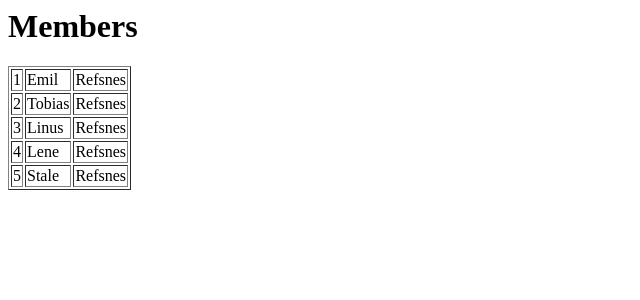
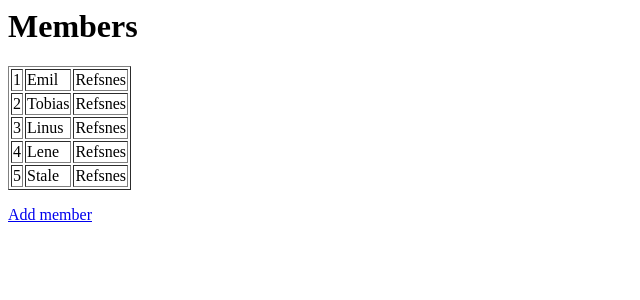
Before and after one commit to Tanqueray/myworld, a Django app: page /members/ in a window 1280 px wide. Shown: the top 300 px of the page, without its empty margins (0-640 px from the left). Run offline with Django 4.2, Linux system fonts and the light colour scheme; data comes from the database, SQL or seed files in the repository.

Commit message:
members/templates/index.html modified

```diff
--- a/members/templates/index.html
+++ b/members/templates/index.html
@@ -9,3 +9,7 @@
 </tr>
 {% endfor %}
 </table>
+
+<p>
+    <a href="add/">Add member</a>
+</p>
```
